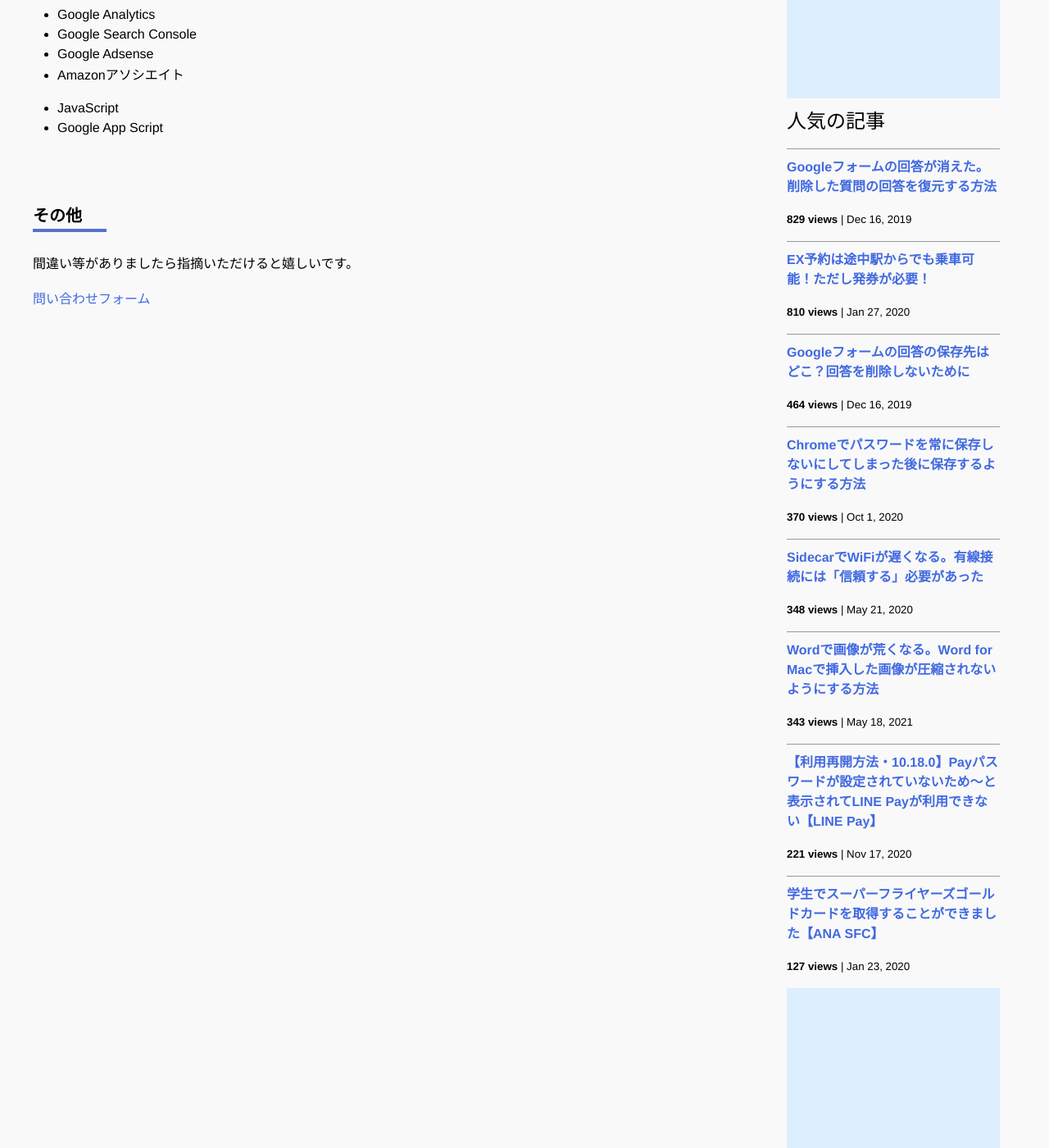
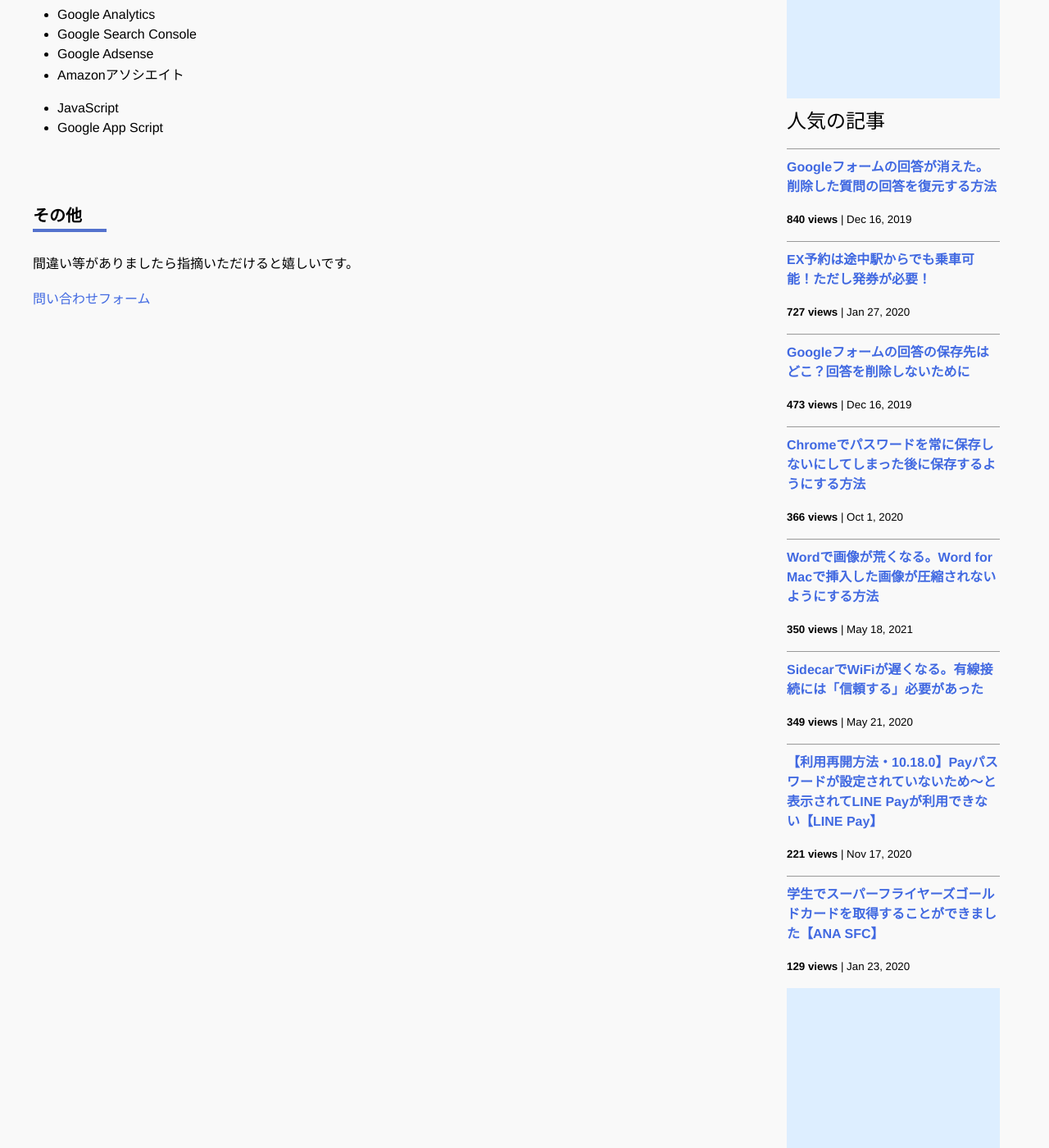
Before and after one commit to iwanaminami/shoyaiwaname, a Jekyll site: the page built from about.markdown, in a window 1280 px wide and 1400 px high, scrolled down 693 px. Shown: the whole window at 82% size. Built offline with Jekyll 4.4.1, drawn with Linux system fonts in a browser that asks for light colours; nearby versions of some CDN libraries; comment, search, counter and statistics services are not loaded.

Commit message:
a new commit message

```diff
--- a/_data/popularposts.yml
+++ b/_data/popularposts.yml
@@ -1,17 +1,17 @@
 side:
-  - view: 829
+  - view: 840
     url: /2019/12/16/restore-googleform.html
-  - view: 810
+  - view: 727
     url: /2020/01/27/ex-rideontheway.html
-  - view: 464
+  - view: 473
     url: /2019/12/16/googleform-answers.html
-  - view: 370
+  - view: 366
     url: /2020/10/01/googlepassword.html
-  - view: 348
+  - view: 350
+    url: /2021/05/18/image-compression-word.html
+  - view: 349
     url: /2020/05/21/sidecar-via-cable.html
-  - view: 343
-    url: /2021/05/18/image-compression-word.html
   - view: 221
     url: /2020/11/17/linepay.html
-  - view: 127
+  - view: 129
     url: /2020/01/23/sfcgold.html
```
